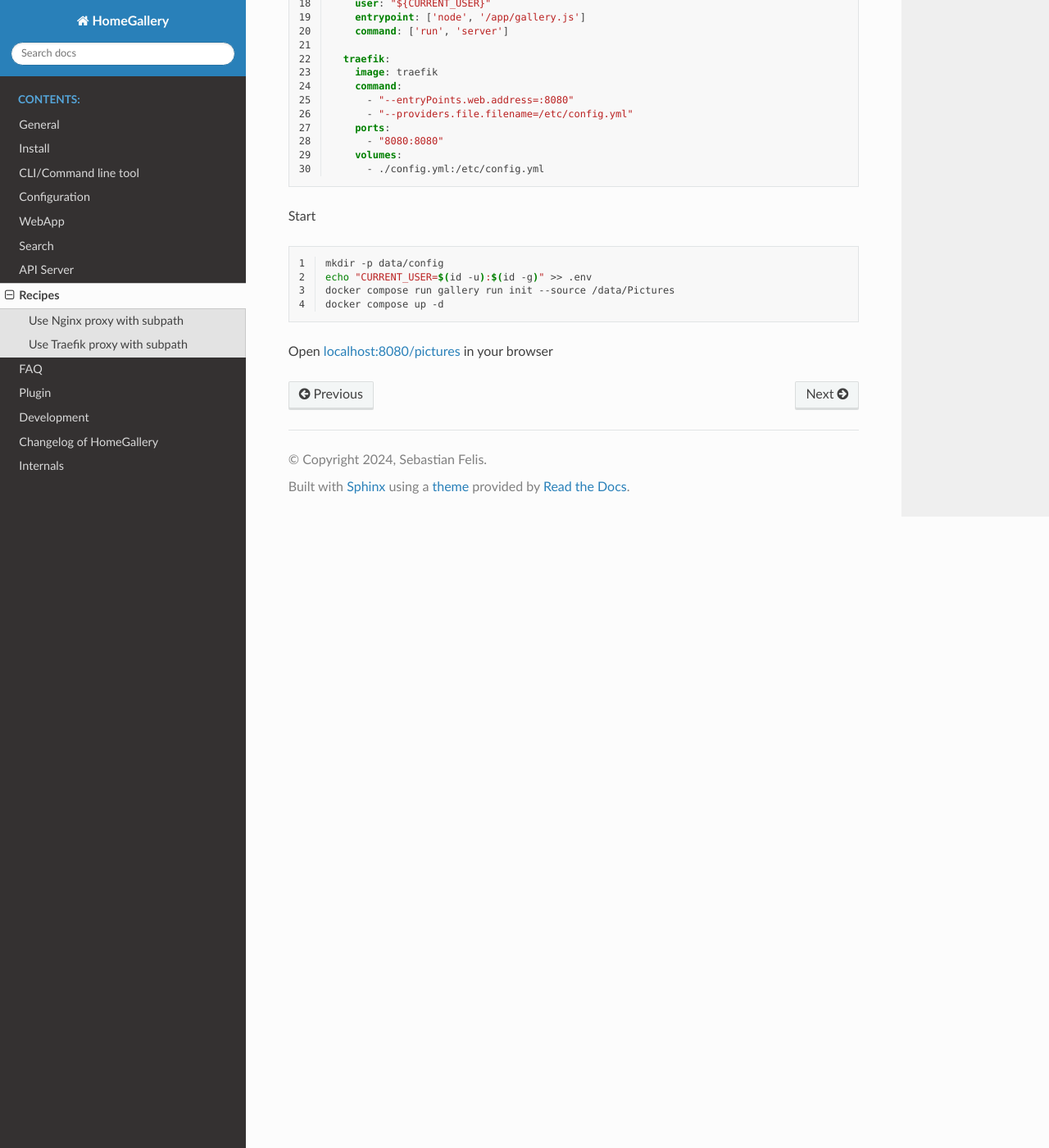
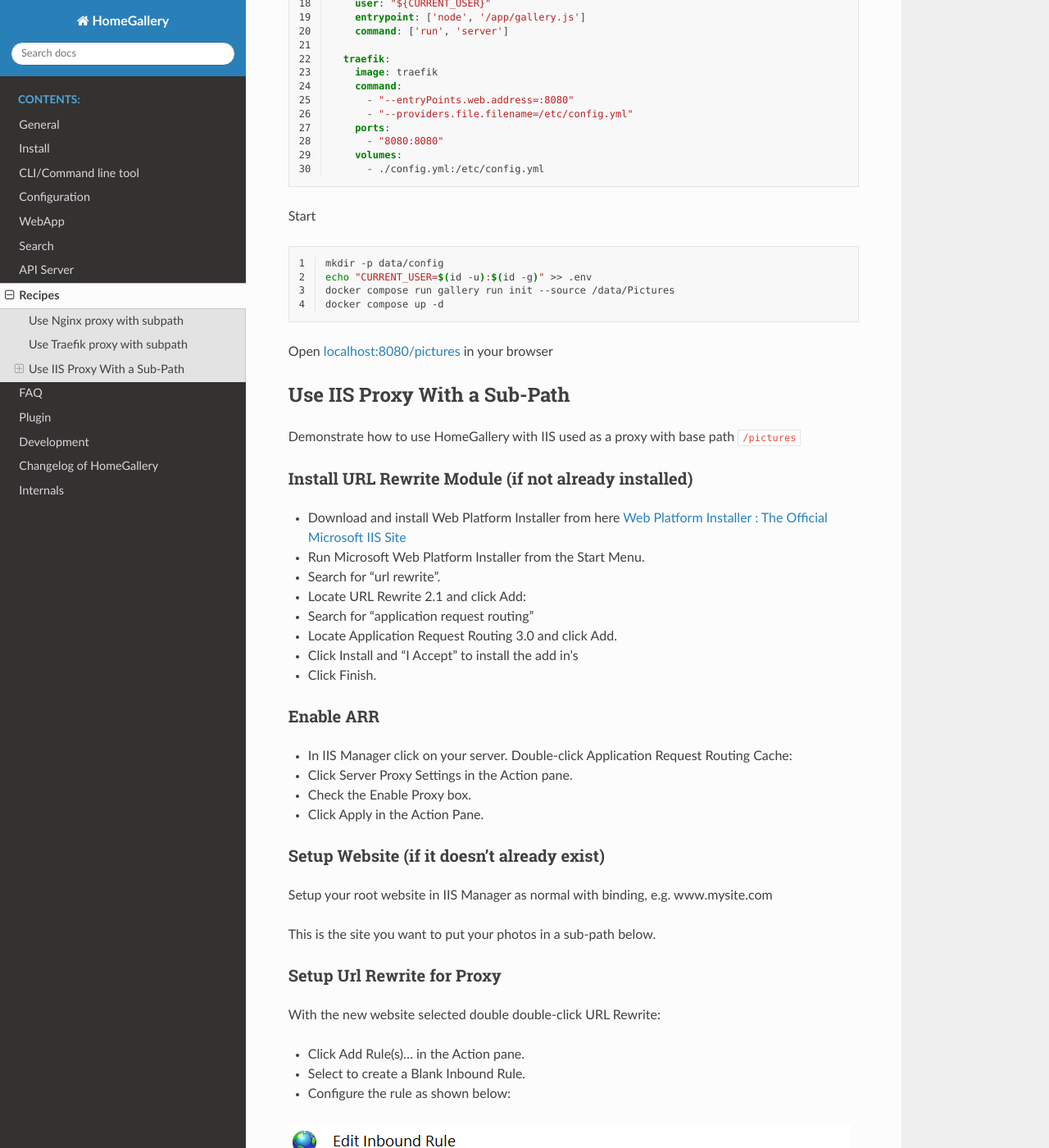
Before and after one commit to xemle/home-gallery-doc, a Sphinx documentation site: the page built from source/recipes/index.rst, in a window 1280 px wide and 1400 px high, scrolled down 2197 px. Shown: the whole window at 82% size. Built offline with Sphinx 7.4.7 and the Read the Docs theme 3.1.0, drawn with Linux system fonts in a browser that asks for light colours; some of the changed text lies outside the part shown.

Commit message:
Add recipes for ISS proxy with subpath (George Coney)

```diff
--- a/source/recipes/index.rst
+++ b/source/recipes/index.rst
@@ -3,3 +3,4 @@ Recipes
 
 .. include:: docker-nginx-subpath.rst
 .. include:: docker-traefik-subpath.rst
+.. include:: iss-proxy-subpath.rst
--- /dev/null
+++ b/source/recipes/iss-proxy-subpath.rst
@@ -0,0 +1,87 @@
+Use IIS Proxy With a Sub-Path
+-----------------------------
+
+Demonstrate how to use HomeGallery with IIS used as a proxy with base path ``/pictures``
+
+Install URL Rewrite Module (if not already installed)
+^^^^^^^^^^^^^^^^^^^^^^^^^^^^^^^^^^^^^^^^^^^^^^^^^^^^^
+
+* Download and install Web Platform Installer from here `Web Platform Installer : The Official Microsoft IIS Site <https://www.microsoft.com/web/downloads/platform.aspx>`_
+* Run Microsoft Web Platform Installer from the Start Menu.
+* Search for “url rewrite”.
+* Locate URL Rewrite 2.1 and click Add:
+* Search for “application request routing”
+* Locate Application Request Routing 3.0 and click Add.
+* Click Install and "I Accept" to install the add in's
+* Click Finish.
+
+Enable ARR
+^^^^^^^^^^
+
+* In IIS Manager click on your server. Double-click Application Request Routing Cache:
+* Click Server Proxy Settings in the Action pane.
+* Check the Enable Proxy box.
+* Click Apply in the Action Pane.
+
+Setup Website (if it doesn't already exist)
+^^^^^^^^^^^^^^^^^^^^^^^^^^^^^^^^^^^^^^^^^^^
+
+Setup your root website in IIS Manager as normal with binding, e.g. www.mysite.com
+
+This is the site you want to put your photos in a sub-path below.
+
+Setup Url Rewrite for Proxy
+^^^^^^^^^^^^^^^^^^^^^^^^^^^
+
+With the new website selected double double-click URL Rewrite:
+
+* Click Add Rule(s)… in the Action pane.
+* Select to create a Blank Inbound Rule.
+* Configure the rule as shown below:
+
+.. image:: files/iss-inbound-rule.png
+
+* Click Apply.
+
+Configure Home Gallery
+^^^^^^^^^^^^^^^^^^^^^^
+
+Configure the prefix in the server section of ``gallery.config.yml`` as follows:
+
+.. code-block:: yaml
+    :linenos:
+
+    server:
+        prefix: /pictures
+
+Start (or restart) Home Gallery.
+
+Test the Site
+^^^^^^^^^^^^^
+
+* Test the local site by opening `http://localhost:3000/pictures <http://localhost:3000/pictures>`_ in your browser.
+* Test the remote site by opening `http://www.mysite.com/gallery` in your browser.
+
+web.config File
+^^^^^^^^^^^^^^^
+
+The `web.config` file is shown below for reference:
+
+.. code-block:: xml
+    :linenos:
+
+    <?xml version="1.0" encoding="UTF-8"?>
+    <configuration>
+      <system.webServer>
+        <rewrite>
+          <rules>
+            <rule name="HomeGalleryProxy" stopProcessing="true">
+              <match url="^pictures(.*)" />
+              <action type="Rewrite"
+                url="http://localhost:3000/pictures/{R:1}" />
+            </rule>
+          </rules>
+        </rewrite>
+        <urlCompression doStaticCompression="true" />
+      </system.webServer>
+    </configuration>
```
Also changed, not shown: source/recipes/files/iss-inbound-rule.png (added).
